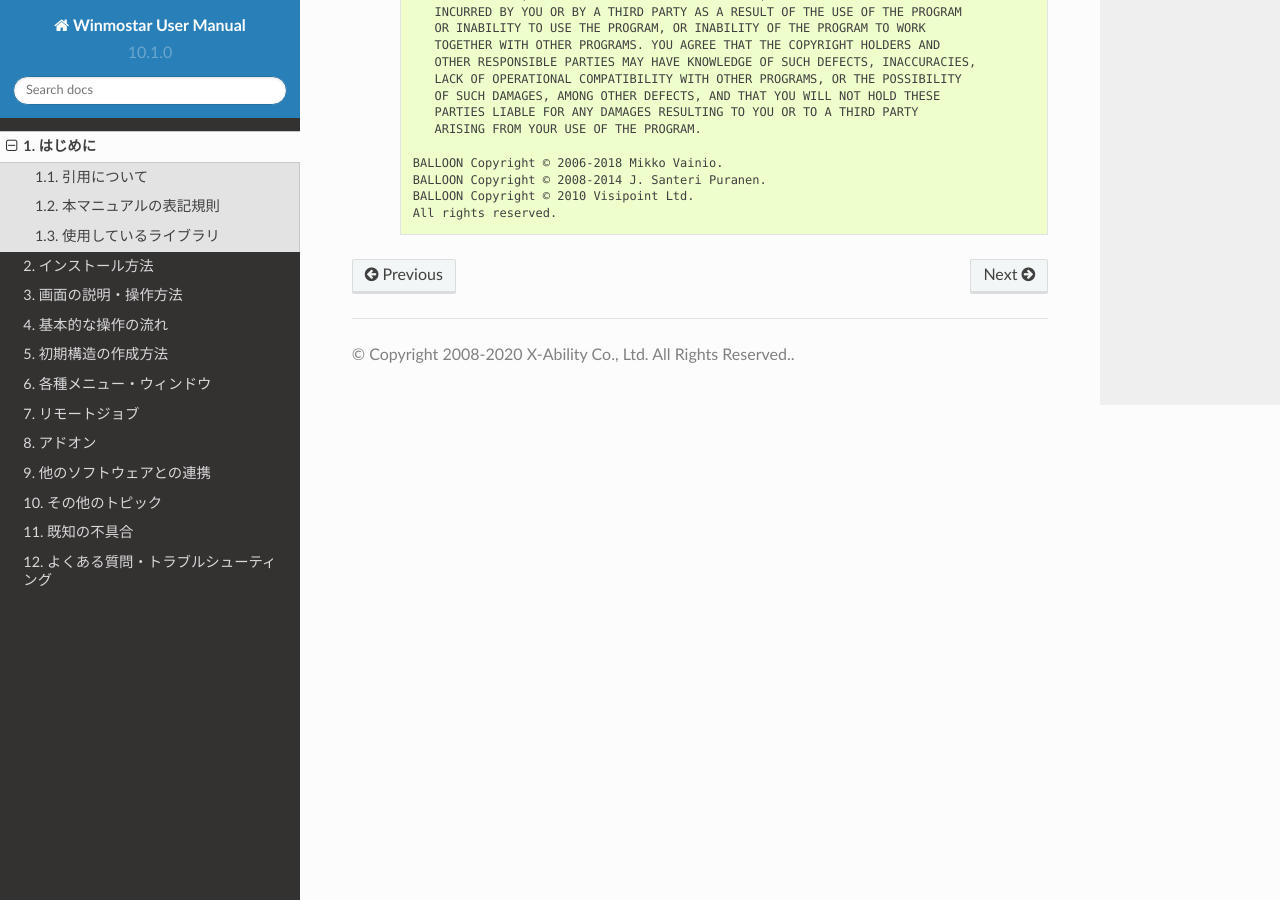
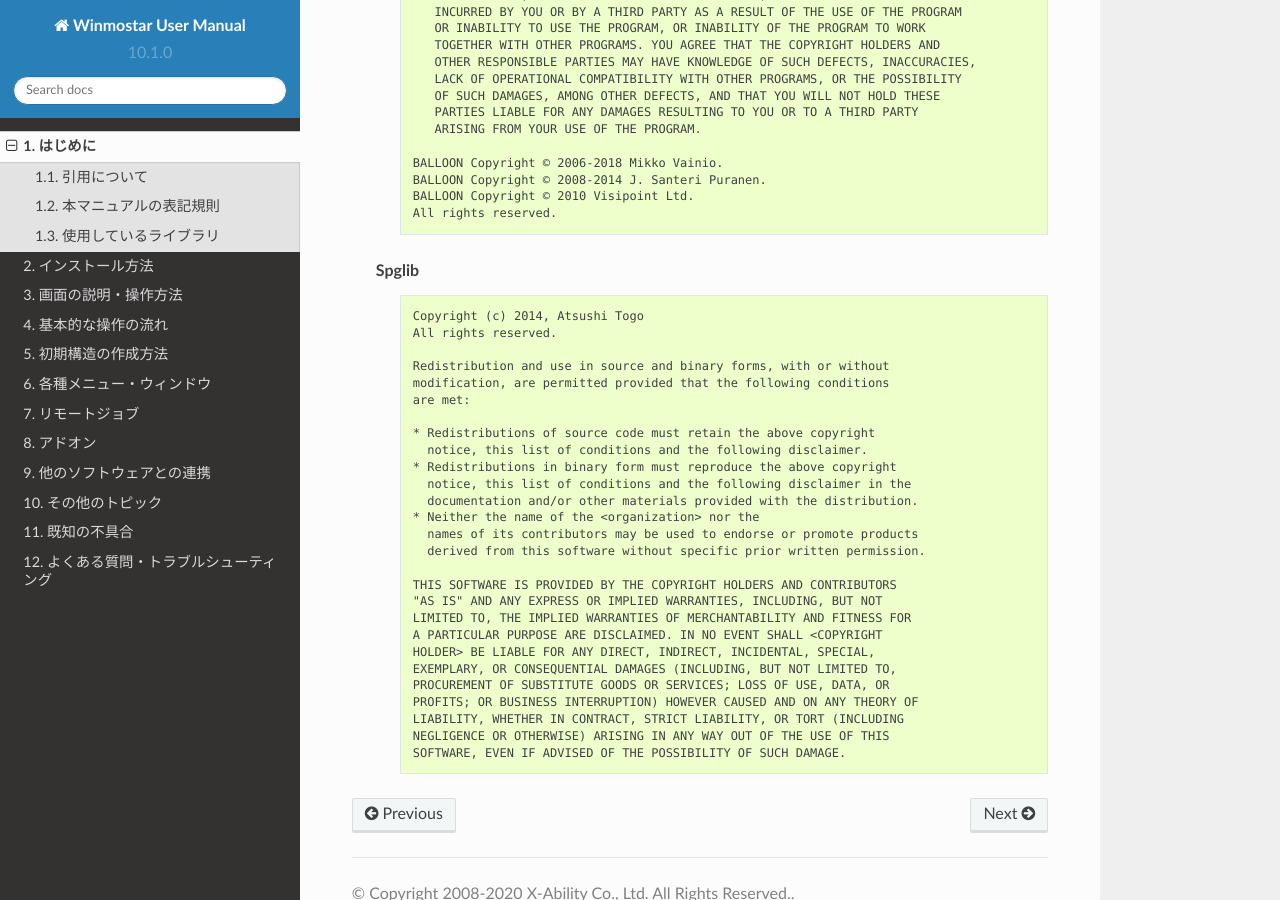
Before and after one commit to X-Ability/winmostar_doc, a Sphinx documentation site: the page built from source/introduction/introduction.rst, in a window 1280 px wide and 900 px high, scrolled down 20178 px. Built offline with Sphinx 7.4.7 and the Read the Docs theme 2.0.0, drawn with Linux system fonts in a browser that asks for light colours.

Commit message:
Spglibのライセンス条項を追記

```diff
--- a/source/introduction/introduction.rst
+++ b/source/introduction/introduction.rst
@@ -1179,3 +1179,34 @@
          BALLOON Copyright © 2008-2014 J. Santeri Puranen.
          BALLOON Copyright © 2010 Visipoint Ltd.
          All rights reserved.
+
+   Spglib
+      .. code-block:: text
+
+         Copyright (c) 2014, Atsushi Togo
+         All rights reserved.
+
+         Redistribution and use in source and binary forms, with or without
+         modification, are permitted provided that the following conditions
+         are met:
+
+         * Redistributions of source code must retain the above copyright
+           notice, this list of conditions and the following disclaimer.
+         * Redistributions in binary form must reproduce the above copyright
+           notice, this list of conditions and the following disclaimer in the
+           documentation and/or other materials provided with the distribution.
+         * Neither the name of the <organization> nor the
+           names of its contributors may be used to endorse or promote products
+           derived from this software without specific prior written permission.
+
+         THIS SOFTWARE IS PROVIDED BY THE COPYRIGHT HOLDERS AND CONTRIBUTORS
+         "AS IS" AND ANY EXPRESS OR IMPLIED WARRANTIES, INCLUDING, BUT NOT
+         LIMITED TO, THE IMPLIED WARRANTIES OF MERCHANTABILITY AND FITNESS FOR
+         A PARTICULAR PURPOSE ARE DISCLAIMED. IN NO EVENT SHALL <COPYRIGHT
+         HOLDER> BE LIABLE FOR ANY DIRECT, INDIRECT, INCIDENTAL, SPECIAL,
+         EXEMPLARY, OR CONSEQUENTIAL DAMAGES (INCLUDING, BUT NOT LIMITED TO,
+         PROCUREMENT OF SUBSTITUTE GOODS OR SERVICES; LOSS OF USE, DATA, OR
+         PROFITS; OR BUSINESS INTERRUPTION) HOWEVER CAUSED AND ON ANY THEORY OF
+         LIABILITY, WHETHER IN CONTRACT, STRICT LIABILITY, OR TORT (INCLUDING
+         NEGLIGENCE OR OTHERWISE) ARISING IN ANY WAY OUT OF THE USE OF THIS
+         SOFTWARE, EVEN IF ADVISED OF THE POSSIBILITY OF SUCH DAMAGE.
```
